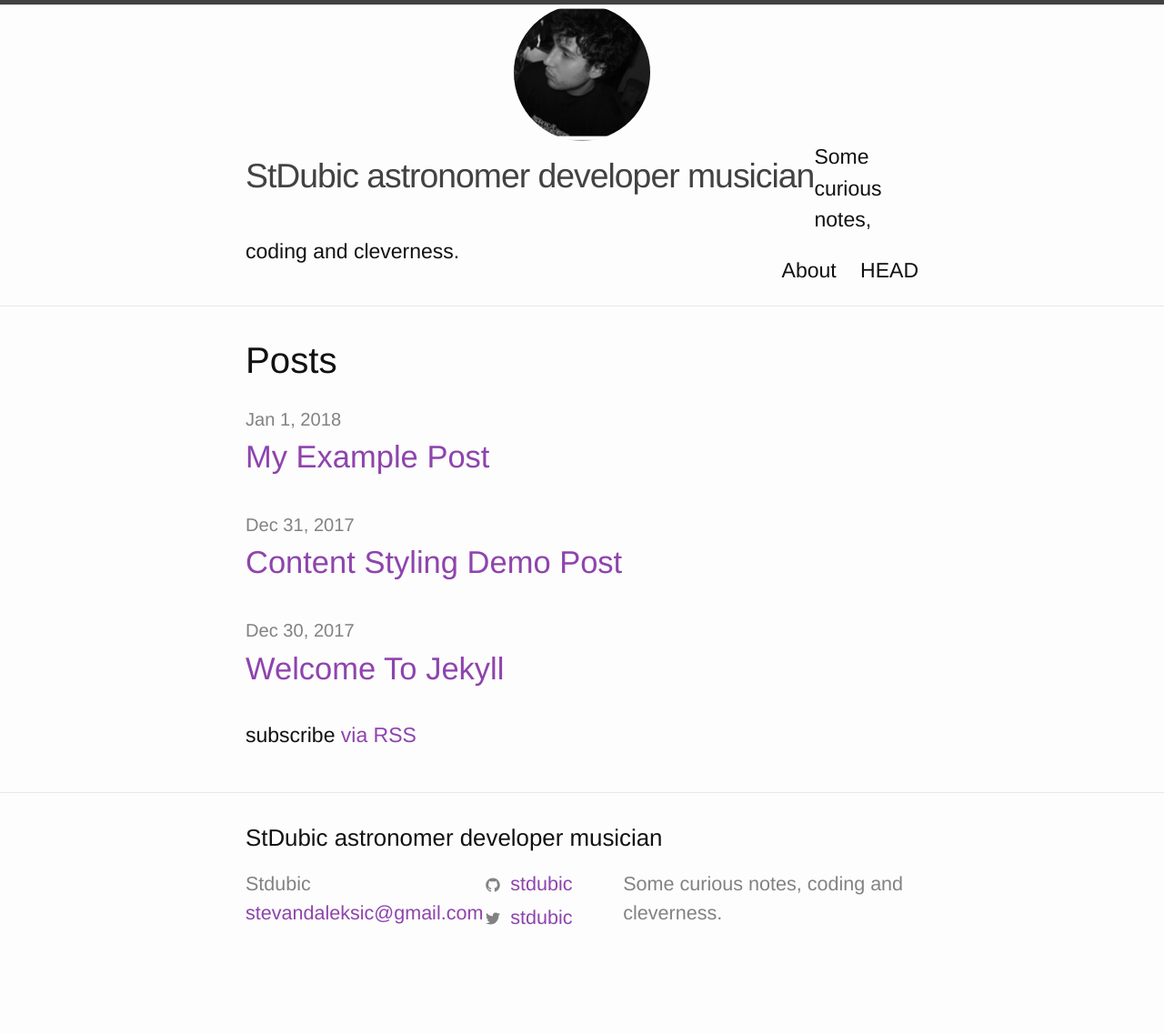
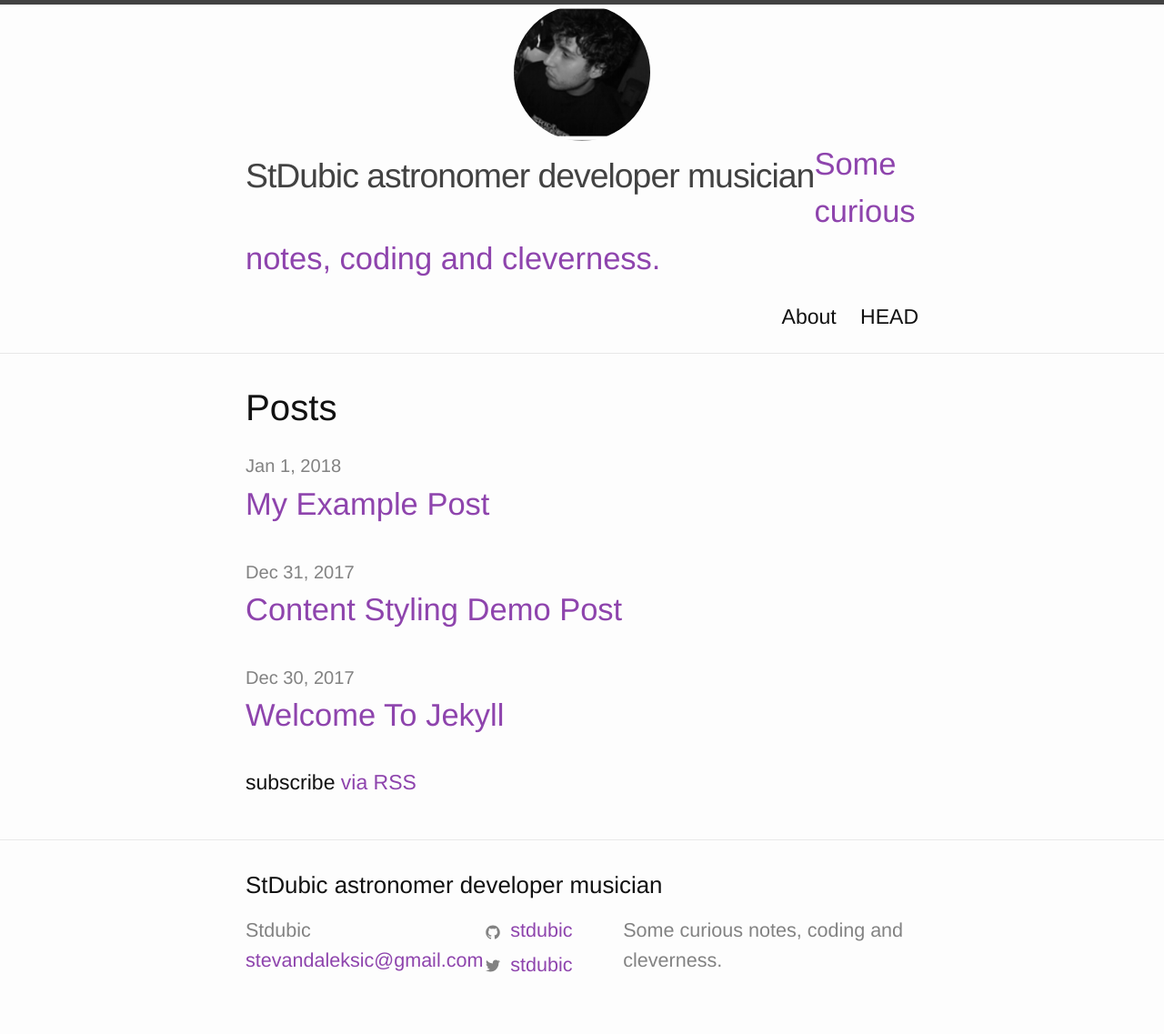
Before and after one commit to Stdubic/Stevan-Aleksic-aka-Stdubic, a Jekyll site: the page built from index.md, in a window 1280 px wide. Shown: the whole page at 91% size. Built offline with Jekyll 4.4.1, drawn with Linux system fonts in a browser that asks for light colours; before the commit the page ends 1085 px from its top, so only the background shows below that.

Commit message:
Update header.html

```diff
--- a/_includes/header.html
+++ b/_includes/header.html
@@ -6,7 +6,7 @@
 
     <img id="logo" class="center" src="{{{site.github.url}}/assets/slikaJa_400x400.png" alt="stevan aleksic" height="150" width="150" align="middle">
     <a class="site-title" rel="author" href="{{ "/" | relative_url }}">{{ site.title | escape }}</a>
-        {{ site.description | escape }}
+        <a class="post-link">{{ site.description | escape }}</a>
 
 
     {% if page_paths %}
```
